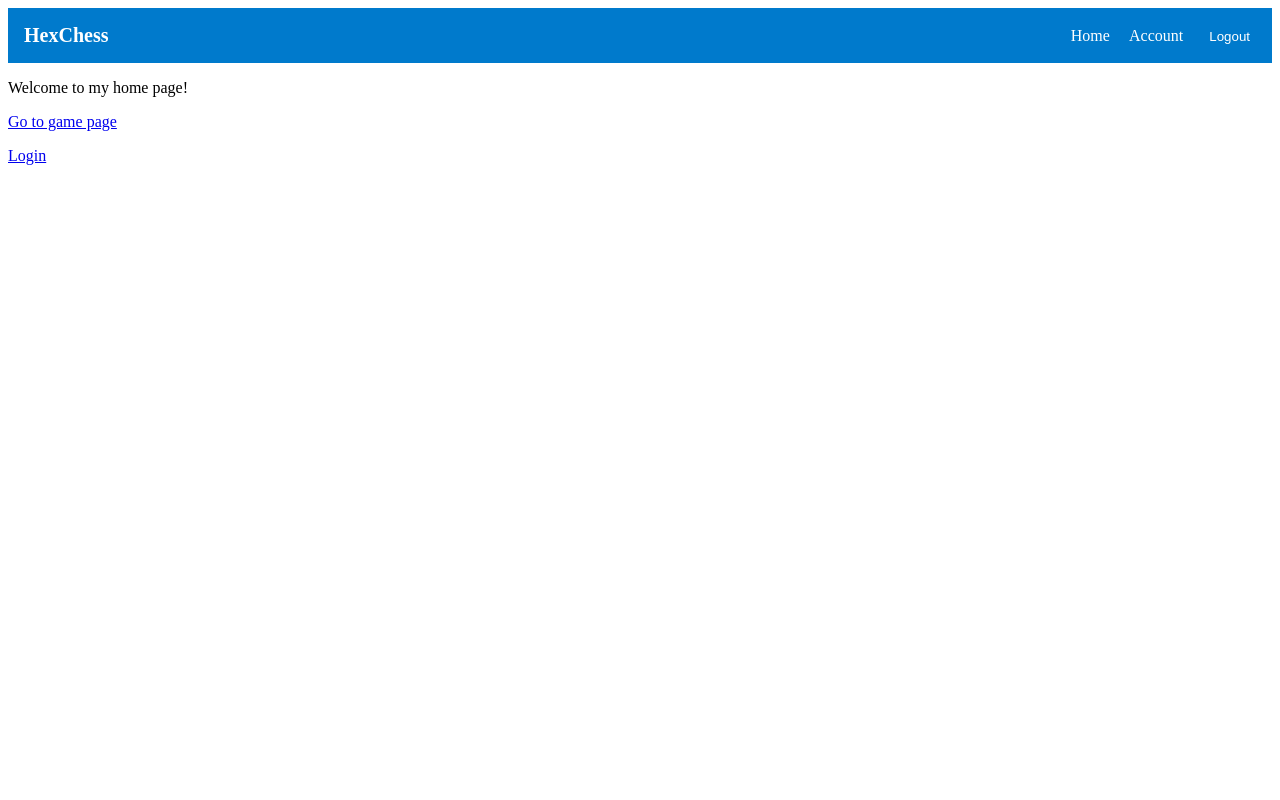
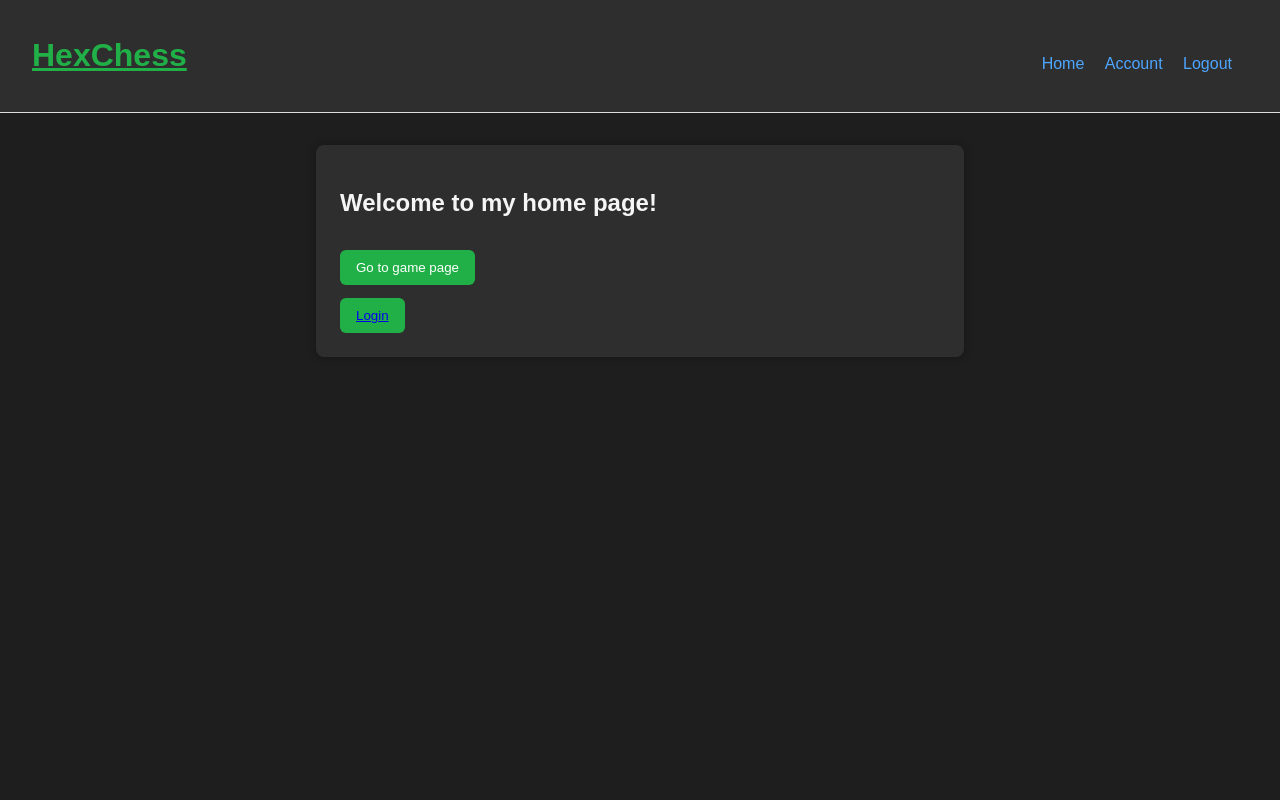
Before and after one commit to acheronii/HexChess, a Django app: page / in a window 1280 px wide. Run offline with Django 5.2, Linux system fonts and the light colour scheme; the visitor is signed in with stand-in values (Sample User, id 1).

Commit message:
Feature (CSS Styling): Added consistent styling with green/grey GAMER colors and a base file to extend our html documents from

```diff
--- /dev/null
+++ b/apps/home/static/home/style.css
@@ -0,0 +1,91 @@
+:root {
+    --green: #21b047;
+    --green-dark: #178a39;
+    --green-accent: #75d29c;
+    --gray-bg: #1e1e1e;
+    --gray-surface: #2e2e2e;
+    --gray-light: #dcdcdc;
+    --text-main: #f5f5f5;
+    --link-blue: #4da6ff;
+    --danger-red: #e74c3c;
+}
+
+body {
+    background-color: var(--gray-bg);
+    color: var(--text-main);
+    font-family: Arial, sans-serif;
+    margin: 0;
+}
+
+header {
+    background-color: var(--gray-surface);
+    padding: 1em 2em;
+    display: flex;
+    justify-content: space-between;
+    align-items: center;
+    border-bottom: 1px solid var(--gray-light);
+}
+
+header h1 a{
+    margin: 0;
+    font-size: 1em;
+    color: var(--green);
+}
+
+nav a {
+    color: var(--link-blue);
+    margin-left: 1em;
+    text-decoration: none;
+}
+
+nav a:hover {
+    text-decoration: underline;
+    color: #ffffff;
+}
+
+nav button {
+    background: none;
+    border: none;
+    color: var(--link-blue);
+    cursor: pointer;
+    text-decoration: none;
+    font: inherit;
+}
+
+nav button:hover {
+    background: none;
+    color: #ffffff;
+    text-decoration: underline;
+}
+
+main {
+    padding: 2em;
+}
+
+.card {
+    background-color: var(--gray-surface);
+    border-radius: 8px;
+    padding: 1.5em;
+    max-width: 600px;
+    margin: auto;
+    box-shadow: 0 0 10px rgba(0,0,0,0.3);
+}
+
+button {
+    background-color: var(--green);
+    color: white;
+    border: none;
+    padding: 10px 16px;
+    margin-top: 1em;
+    border-radius: 6px;
+    cursor: pointer;
+}
+
+button:hover {
+    background-color: var(--green-dark);
+}
+
+.danger {
+    color: var(--danger-red);
+    margin-top: 1em;
+}
--- a/apps/home/templates/home/home.html
+++ b/apps/home/templates/home/home.html
@@ -1,12 +1,16 @@
-{% include 'includes/header.html' %}
+{% extends 'includes/base.html' %}
+{% block title %}Home Page{% endblock %}
 
-<p>
-    Welcome to my home page!
-</p>
-<p>
-    <a href="{% url 'game:game_page' %}">Go to game page</a>
-</p>
+{% block content %}
+<div class="card">
+    <h2>Welcome to my home page!</h2>
+    <form method="POST" action="{% url 'game:game_page' %}">
+        {% csrf_token %}
+        <button type=submit>Go to game page</button>
+    </form>
 
-<p>
-    <a href="{% url 'login' %}">Login</a>
-</p>
+    <button type=button>
+        <a href="{% url 'login' %}">Login</a>
+    </button>
+</div>
+{% endblock %}
--- /dev/null
+++ b/templates/includes/base.html
@@ -0,0 +1,25 @@
+{% load static %}
+
+<!DOCTYPE html>
+<html lang="en">
+
+<head>
+    <meta charset="UTF-8">
+    <title>{% block title %}HexChess{% endblock %}</title>
+    <link rel="stylesheet" href="{% static 'home/style.css' %}">
+    {% block extra_css %}{% endblock %}
+</head>
+
+<body class="body-bg">
+    {% include "includes/header.html" %}
+
+    <main class="main-content">
+        {% block content %}
+        {% endblock %}
+    </main>
+</body>
+
+{% block js %}
+{% endblock %}
+
+</html>
--- a/templates/includes/header.html
+++ b/templates/includes/header.html
@@ -1,17 +1,17 @@
-<header style="background-color: #007ACC; padding: 1rem; color: white; display: flex; justify-content: space-between; align-items: center;">
-  <a href="{% url 'home:home' %}" style="color: white; font-weight: bold; font-size: 1.25rem; text-decoration: none;">HexChess</a>
+<header>
+  <h1><a href="{% url 'home:home' %}" class="brand">HexChess</a></h1>
   <nav>
-    <a href="{% url 'home:home' %}" style="color: white; margin-right: 1rem; text-decoration: none;">Home</a>
+    <a href="{% url 'home:home' %}">Home</a>
     {% if user.username %}
-        <a href="{% url 'accounts:profile' %}" style="color: white; margin-right: 1rem; text-decoration: none;">Account</a>
-        <form method="POST" action="{% url 'logout' %}" style="display: inline;">
+        <a href="{% url 'accounts:profile' %}">Account</a>
+        <form method="POST" action="{% url 'logout' %}" style="display:inline;">
             {% csrf_token %}
-            <button type="submit" style="background: none; border: none; color: white; text-decoration: none; cursor: pointer;">
-                Logout
+            <button type="submit">
+            Logout
             </button>
         </form>
     {% else %}
-        <a href="{% url 'login' %}" style="color: white; text-decoration: none;">Login</a>
+        <a href="{% url 'login' %}">Login</a>
     {% endif %}
   </nav>
 </header>
```
Also changed, not shown: apps/accounts/templates/registration/logged_out.html (+14 -2 lines), apps/accounts/templates/registration/login.html (+10 -1 lines), apps/accounts/templates/registration/profile.html (+14 -2 lines), apps/accounts/templates/registration/signup.html (+15 -2 lines), apps/game/static/game/style.css (+7 -0 lines), apps/game/templates/game/board.html (+14 -5 lines), 2 other files.
